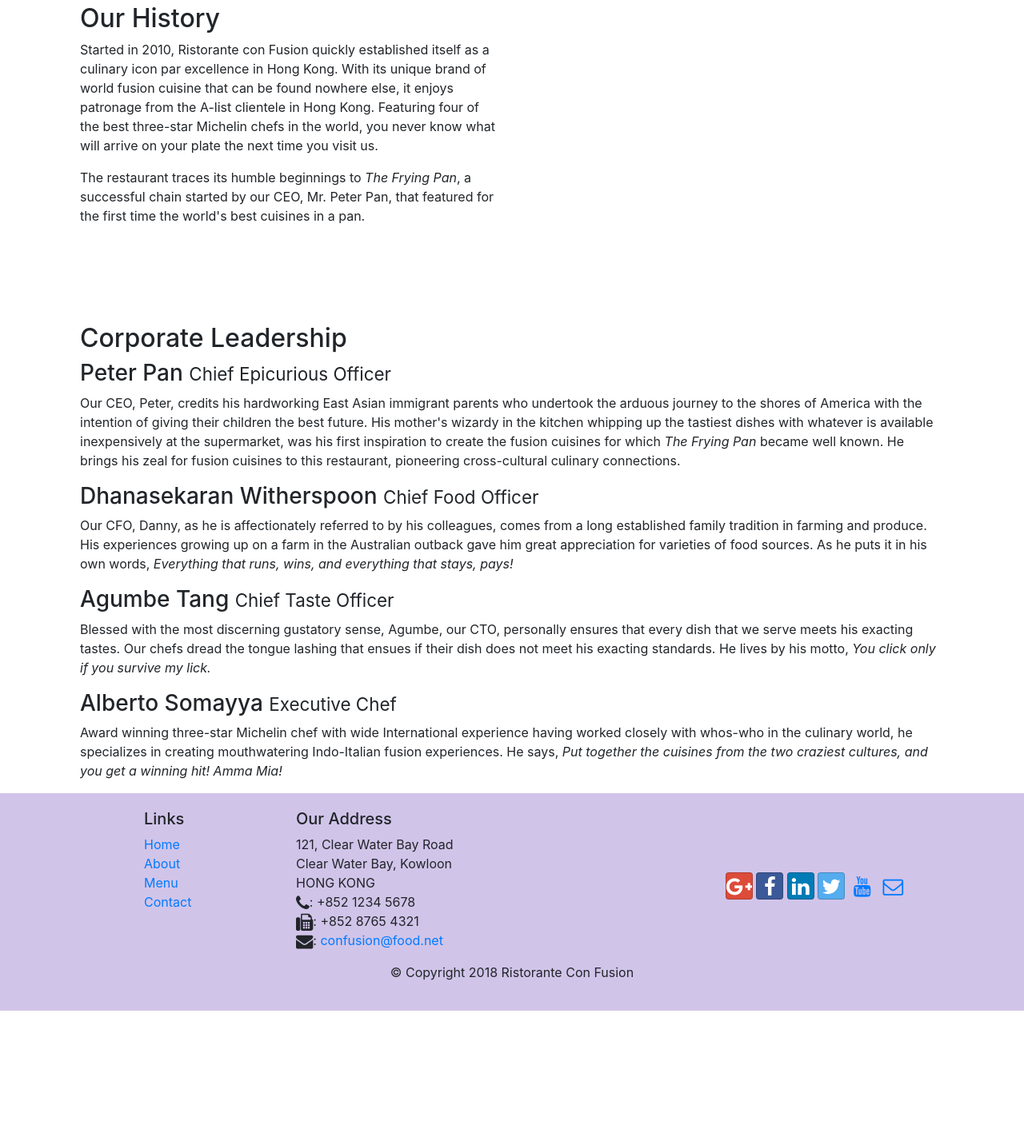
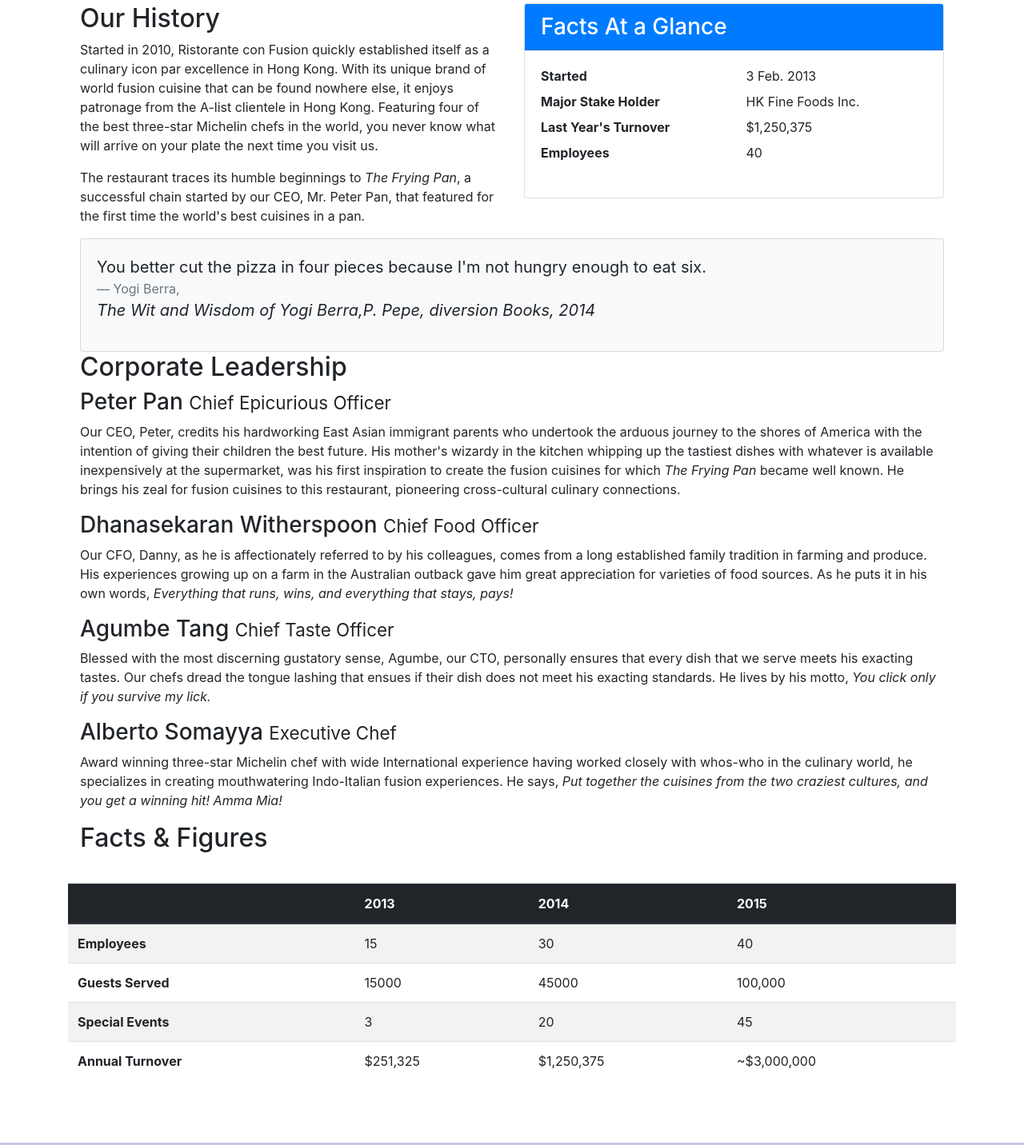
Before and after one commit to PDhanrajnath/Bootstrap-4, a website: page aboutus.html in a window 1280 px wide. Shown: the part 437-1869 px from the top of the page at 80% size. Before the commit the page ends 1701 px from the top, so only its background shows below. Drawn offline with nearby package versions, Linux system fonts and the light colour scheme.

Commit message:
tables and cards

```diff
--- a/aboutus.html
+++ b/aboutus.html
@@ -69,7 +69,31 @@
                 <p>The restaurant traces its humble beginnings to <em>The Frying Pan</em>, a successful chain started by our CEO, Mr. Peter Pan, that featured for the first time the world's best cuisines in a pan.</p>
             </div>
             <div class="col col-sm">
+                <div class="card">
+                    <h3 class="card-header bg-primary text-white">Facts At a Glance</h3>
+                    <div class="card-body">
+                        <dl class="row">
+                            <dt class="col-6">Started</dt>
+                            <dd class="col-6">3 Feb. 2013</dd>
+                            <dt class="col-6">Major Stake Holder</dt>
+                            <dd class="col-6">HK Fine Foods Inc.</dd>
+                            <dt class="col-6">Last Year's Turnover</dt>
+                            <dd class="col-6">$1,250,375</dd>
+                            <dt class="col-6">Employees</dt>
+                            <dd class="col-6">40</dd>
+                        </dl>
+                    </div>
+                </div>
             </div>
+        <div class="col-12">
+            <div class="card card-body bg-light">
+                <blockquote class="blockquote">
+                    <p class="mb-0">You better cut the pizza in four pieces because I'm not hungry enough to eat six.</p>
+                    <footer class="blockquote-footer">Yogi Berra,</footer>
+                    <cite title="Source Title">The Wit and Wisdom of Yogi Berra,P. Pepe, diversion Books, 2014</cite>
+                </blockquote>
+            </div>
+        </div>
         </div>
 
 
@@ -77,16 +101,59 @@
             <div class="col-12">
                 <h2>Corporate Leadership</h2>
                 <h3>Peter Pan <small>Chief Epicurious Officer</small></h3>
-                <p>Our CEO, Peter, credits his hardworking East Asian immigrant parents who undertook the arduous journey to the shores of America with the intention of giving their children the best future. His mother's wizardy in the kitchen whipping up the tastiest dishes with whatever is available inexpensively at the supermarket, was his first inspiration to create the fusion cuisines for which <em>The Frying Pan</em> became well known. He brings his zeal for fusion cuisines to this restaurant, pioneering cross-cultural culinary connections.</p>
+                <p class="d-none d-sm-block">Our CEO, Peter, credits his hardworking East Asian immigrant parents who undertook the arduous journey to the shores of America with the intention of giving their children the best future. His mother's wizardy in the kitchen whipping up the tastiest dishes with whatever is available inexpensively at the supermarket, was his first inspiration to create the fusion cuisines for which <em>The Frying Pan</em> became well known. He brings his zeal for fusion cuisines to this restaurant, pioneering cross-cultural culinary connections.</p>
                 <h3>Dhanasekaran Witherspoon <small>Chief Food Officer</small></h3>
-                <p>Our CFO, Danny, as he is affectionately referred to by his colleagues, comes from a long established family tradition in farming and produce. His experiences growing up on a farm in the Australian outback gave him great appreciation for varieties of food sources. As he puts it in his own words, <em>Everything that runs, wins, and everything that stays, pays!</em></p>
+                <p class="d-none d-sm-block">Our CFO, Danny, as he is affectionately referred to by his colleagues, comes from a long established family tradition in farming and produce. His experiences growing up on a farm in the Australian outback gave him great appreciation for varieties of food sources. As he puts it in his own words, <em>Everything that runs, wins, and everything that stays, pays!</em></p>
                 <h3>Agumbe Tang <small>Chief Taste Officer</small></h3>
-                <p>Blessed with the most discerning gustatory sense, Agumbe, our CTO, personally ensures that every dish that we serve meets his exacting tastes. Our chefs dread the tongue lashing that ensues if their dish does not meet his exacting standards. He lives by his motto, <em>You click only if you survive my lick.</em></p>
+                <p class="d-none d-sm-block">Blessed with the most discerning gustatory sense, Agumbe, our CTO, personally ensures that every dish that we serve meets his exacting tastes. Our chefs dread the tongue lashing that ensues if their dish does not meet his exacting standards. He lives by his motto, <em>You click only if you survive my lick.</em></p>
                 <h3>Alberto Somayya <small>Executive Chef</small></h3>
-                <p>Award winning three-star Michelin chef with wide International experience having worked closely with whos-who in the culinary world, he specializes in creating mouthwatering Indo-Italian fusion experiences. He says, <em>Put together the cuisines from the two craziest cultures, and you get a winning hit! Amma Mia!</em></p>
+                <p class="d-none d-sm-block">Award winning three-star Michelin chef with wide International experience having worked closely with whos-who in the culinary world, he specializes in creating mouthwatering Indo-Italian fusion experiences. He says, <em>Put together the cuisines from the two craziest cultures, and you get a winning hit! Amma Mia!</em></p>
             </div>
        </div>
-
+       <div class="row row-content">
+           <div class="col-12 col-sm-9">
+               <h2>Facts &amp; Figures</h2>
+           </div>
+           <div class="table-responsive">
+            <table class="table table-striped">
+                <thead class="thead-dark">
+                    <tr>
+                        <th>&nbsp;</th>
+                        <th>2013</th>
+                        <th>2014</th>
+                        <th>2015</th>
+                    </tr>
+                </thead>
+                <tbody>
+                    <tr>
+                        <th>Employees</th>
+                        <td>15</td>
+                        <td>30</td>
+                        <td>40</td>
+                    </tr>
+                    <tr>
+                        <th>Guests Served</th>
+                        <td>15000</td>
+                        <td>45000</td>
+                        <td>100,000</td>
+                    </tr>
+                    <tr>
+                        <th>Special Events</th>
+                        <td>3</td>
+                        <td>20</td>
+                        <td>45</td>
+                    </tr>
+                    <tr>
+                        <th>Annual Turnover</th>
+                        <td>$251,325</td>
+                        <td>$1,250,375</td>
+                        <td>~$3,000,000</td>
+                    </tr>
+                </tbody>
+            </table>
+        </div>
+           <div class="col-12 col-sm-3"></div>
+       </div>
     </div>
 
     <footer class="footer">
```
Also changed, not shown: contactus.html (line endings or trailing spaces).
